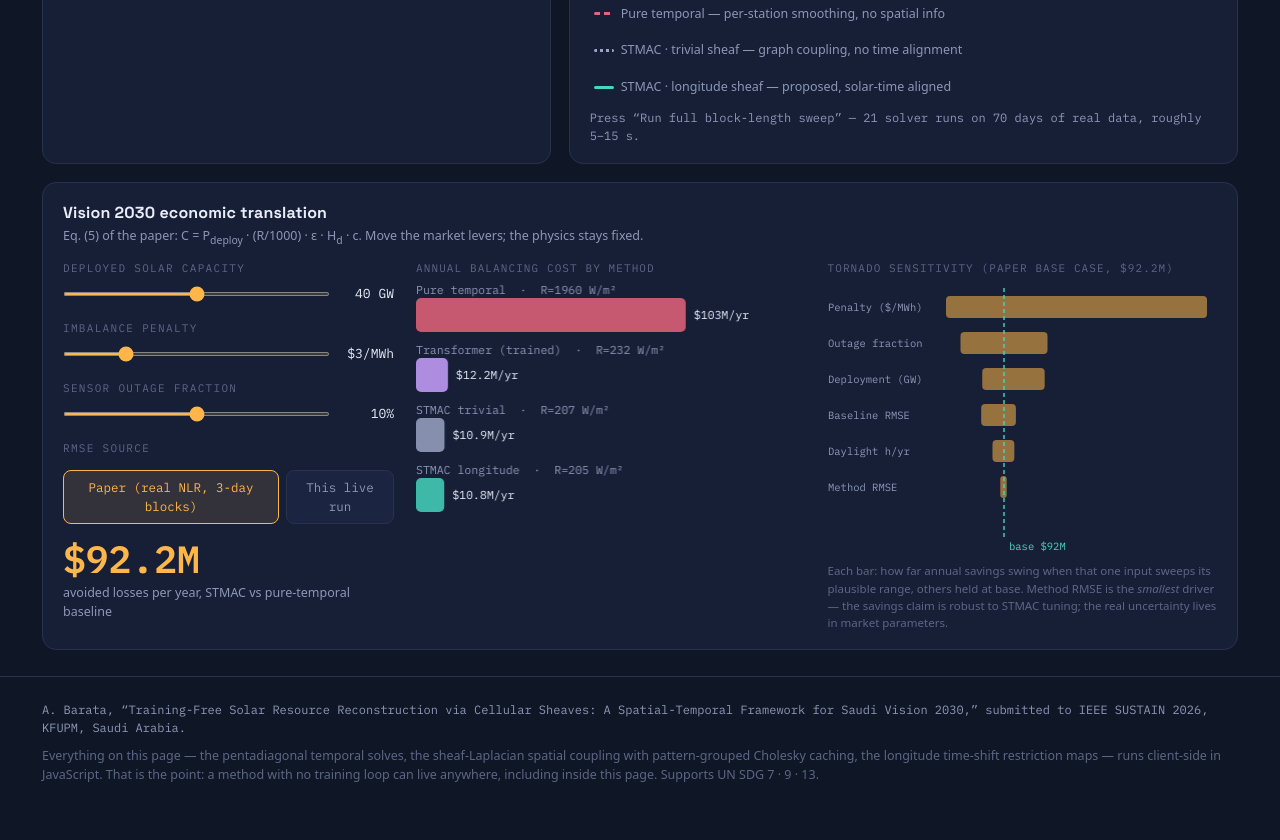
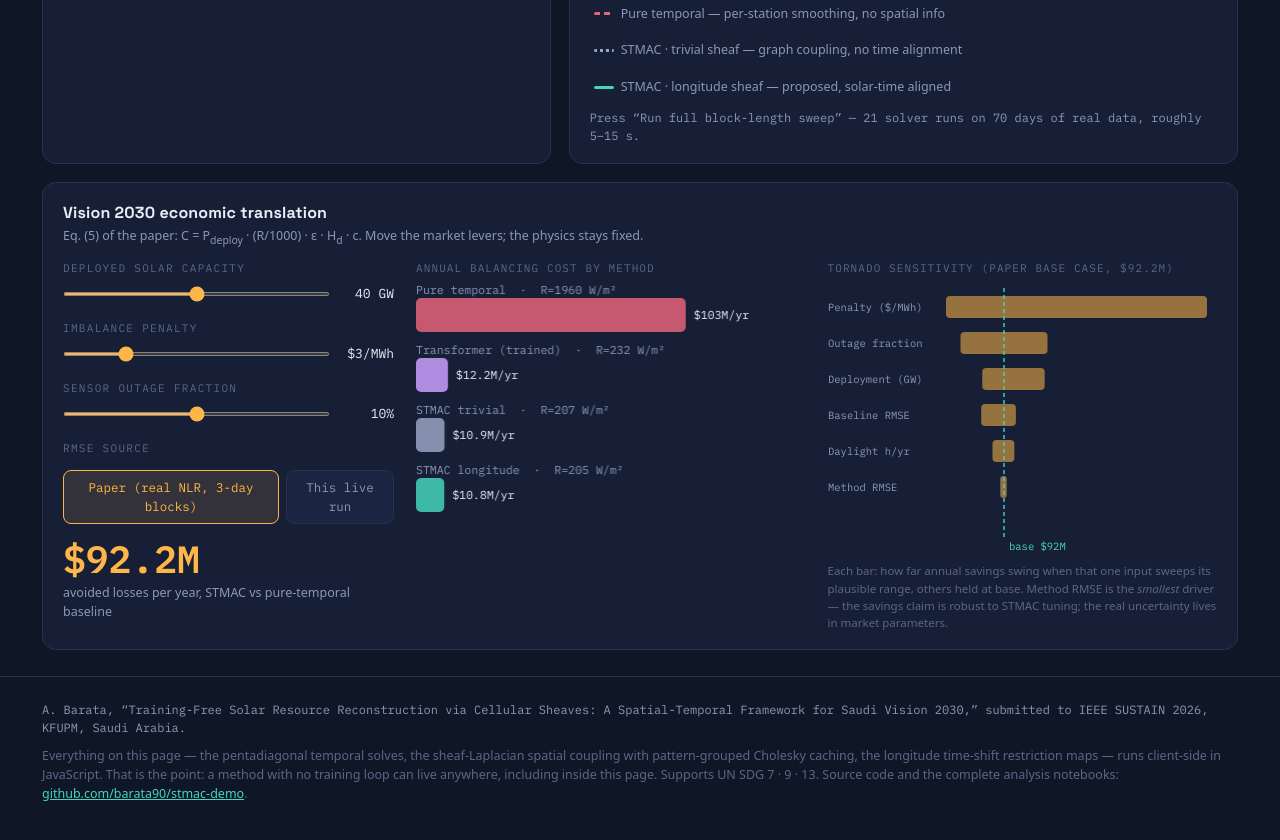
Before and after one commit to barata90/stmac-demo, a plain HTML site: page index.html in a window 1280 px wide. Shown: the part 2573-3413 px from the top of the page. Drawn offline with Linux system fonts and the light colour scheme.

Commit message:
Add files via upload

```diff
--- a/index.html
+++ b/index.html
@@ -302,7 +302,7 @@ footer .cite{font-family:var(--mono);font-size:12px;color:var(--muted);margin-bo
   <div>Everything on this page — the pentadiagonal temporal solves, the sheaf-Laplacian spatial coupling with
   pattern-grouped Cholesky caching, the longitude time-shift restriction maps — runs client-side in JavaScript.
   That is the point: a method with no training loop can live anywhere, including inside this page.
-  Supports UN SDG 7 · 9 · 13.</div>
+  Supports UN SDG 7 · 9 · 13. Source code and the complete analysis notebooks: <a href="https://github.com/barata90/stmac-demo">github.com/barata90/stmac-demo</a>.</div>
 </div></footer>
 
 <script>
```
